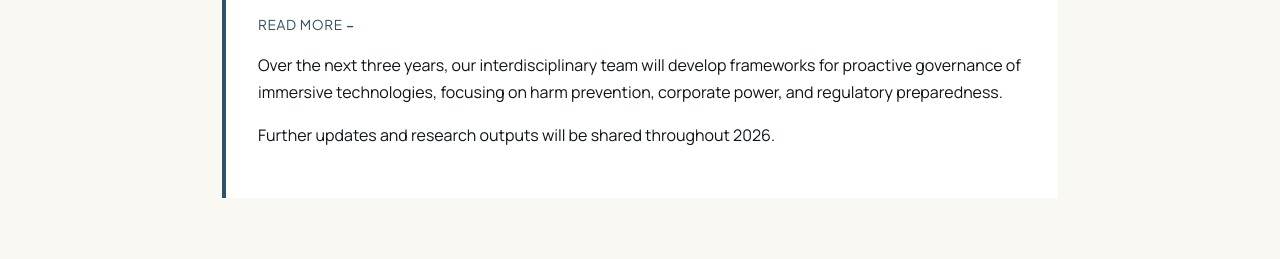
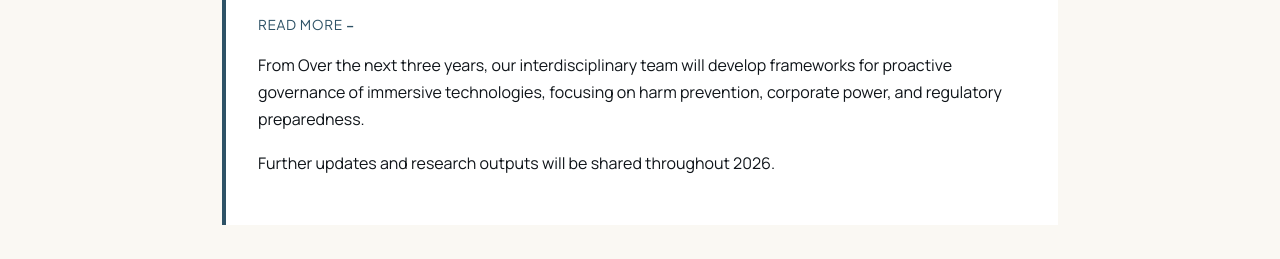
Before and after one commit to JGRAYMECO/PROJECTGIT, a plain HTML site: page news.html in a window 1280 px wide. Both pictures are taken after a click on the heading "READ MORE". Shown: the part 1072-1331 px from the top of the page. Drawn offline with Linux system fonts and the light colour scheme.

Commit message:
Update news.html

```diff
--- a/news.html
+++ b/news.html
@@ -257,7 +257,7 @@ details[open] summary::after {
 
                 <div class="post-content">
                     <p>
-                        Over the next three years, our interdisciplinary team will develop frameworks for proactive governance of immersive technologies, focusing on harm prevention, corporate power, and regulatory preparedness.
+                        From Over the next three years, our interdisciplinary team will develop frameworks for proactive governance of immersive technologies, focusing on harm prevention, corporate power, and regulatory preparedness.
                     </p>
 
                     <p>
```
